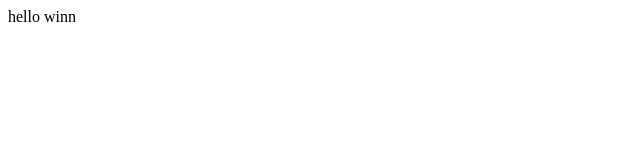
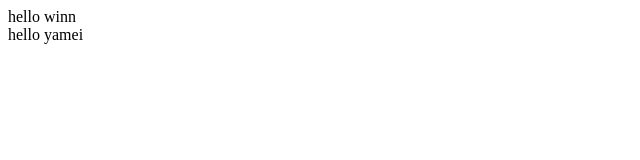
Before and after one commit to Wxdddd/vue-test, a plain HTML site: page index.html in a window 1280 px wide. Shown: the full height of the page, 0-640 px from the left. Drawn offline with Linux system fonts and the light colour scheme.

Commit message:
v-text（用于渲染普通文本，无论何时，绑定的数据对象上 msg属性发生了改变，插值处的内容都会更新）

```diff
--- a/index.html
+++ b/index.html
@@ -1,20 +1,26 @@
 <html>
     <head>
+        <meta name="viewport" content="width=device-width,initial-scale=1,minimum-scale=1,maximum-scale=1,user-scalable=no,viewport-fit=cover">
         <script src="vue.rc.10.js"></script>
     </head>
     <body>
         <div id="app">
             {{message}}
+            <div v-text="message1">
+                <!-- {{message1}} -->
+            </div>
         </div>
     </body>
     <script>
         // es6结构赋值
         const {createApp} = Vue
         const message = "hello winn"
+        const message1 = "hello yamei"
         const app = {
             setup() {
                 return {
-                    message
+                    message,
+                    message1
                 }
             }
         }
```
